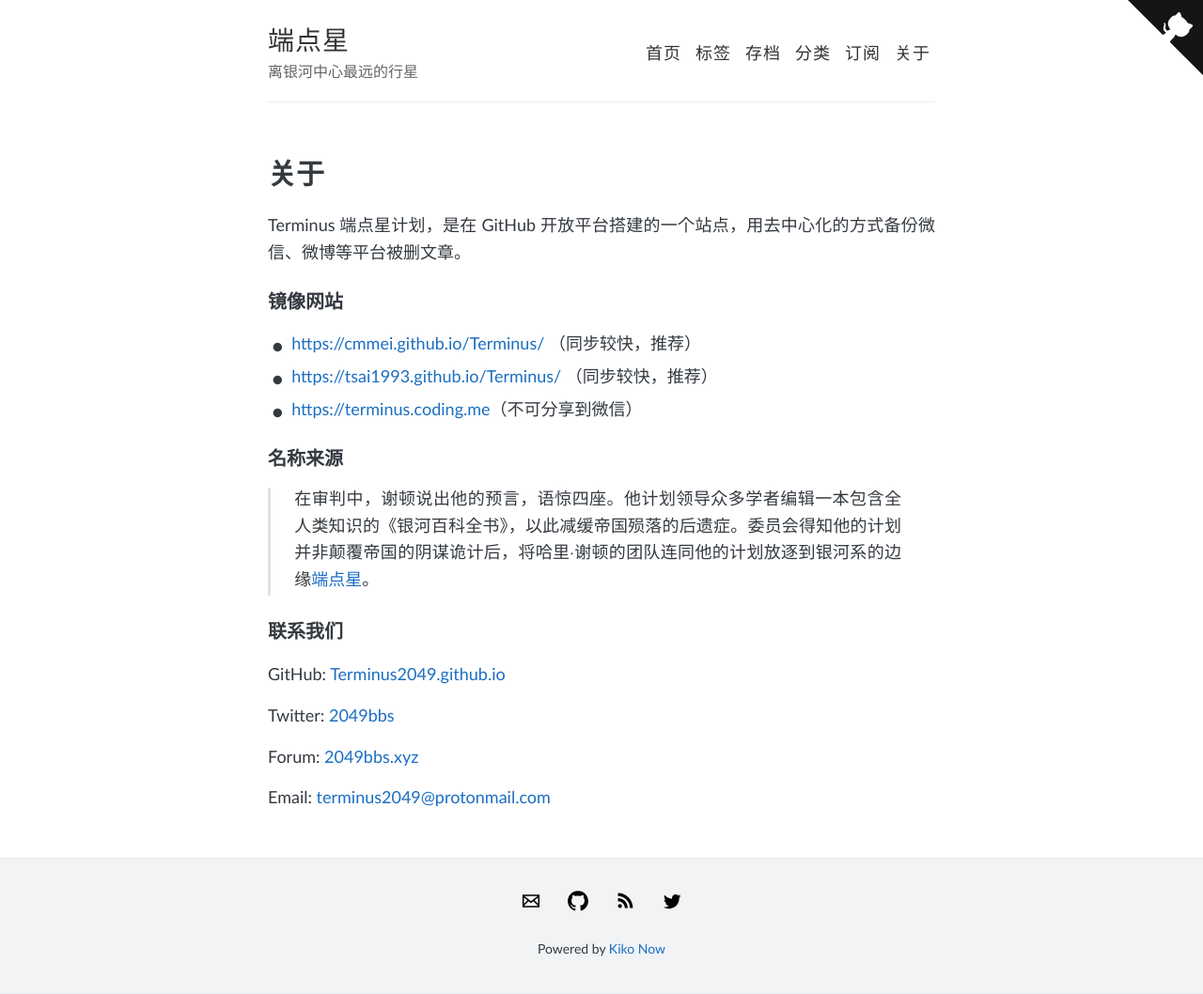
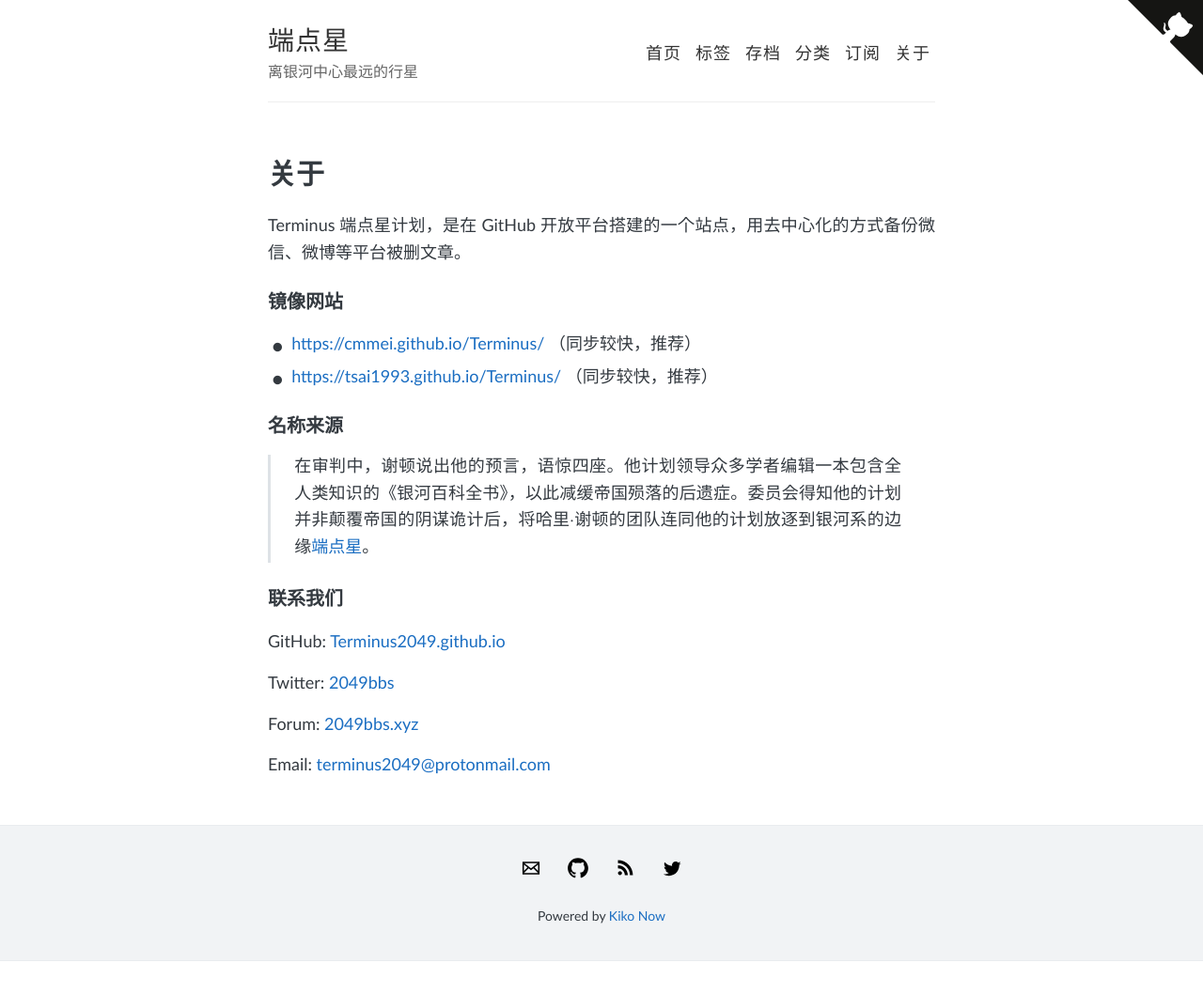
Before and after one commit to Terminus2049/Terminus2049.github.io, a Jekyll site: the page built from about.html, in a window 1280 px wide. Shown: the whole page at 94% size. Built offline with Jekyll 4.4.1, drawn with Linux system fonts in a browser that asks for light colours; after the commit the page ends 1023 px from its top, so only the background shows below that.

Commit message:
remove coding

```diff
--- a/about.html
+++ b/about.html
@@ -15,7 +15,6 @@
 <ul>
 <li><a href="https://cmmei.github.io/Terminus/">https://cmmei.github.io/Terminus/</a> （同步较快，推荐）</li>
 <li><a href="https://tsai1993.github.io/Terminus/">https://tsai1993.github.io/Terminus/</a> （同步较快，推荐）</li>
-<li><a href="https://terminus.coding.me">https://terminus.coding.me</a>（不可分享到微信）</li>
 </ul>
 
 <h3>名称来源</h3>
```
Also changed, not shown: README.md.
